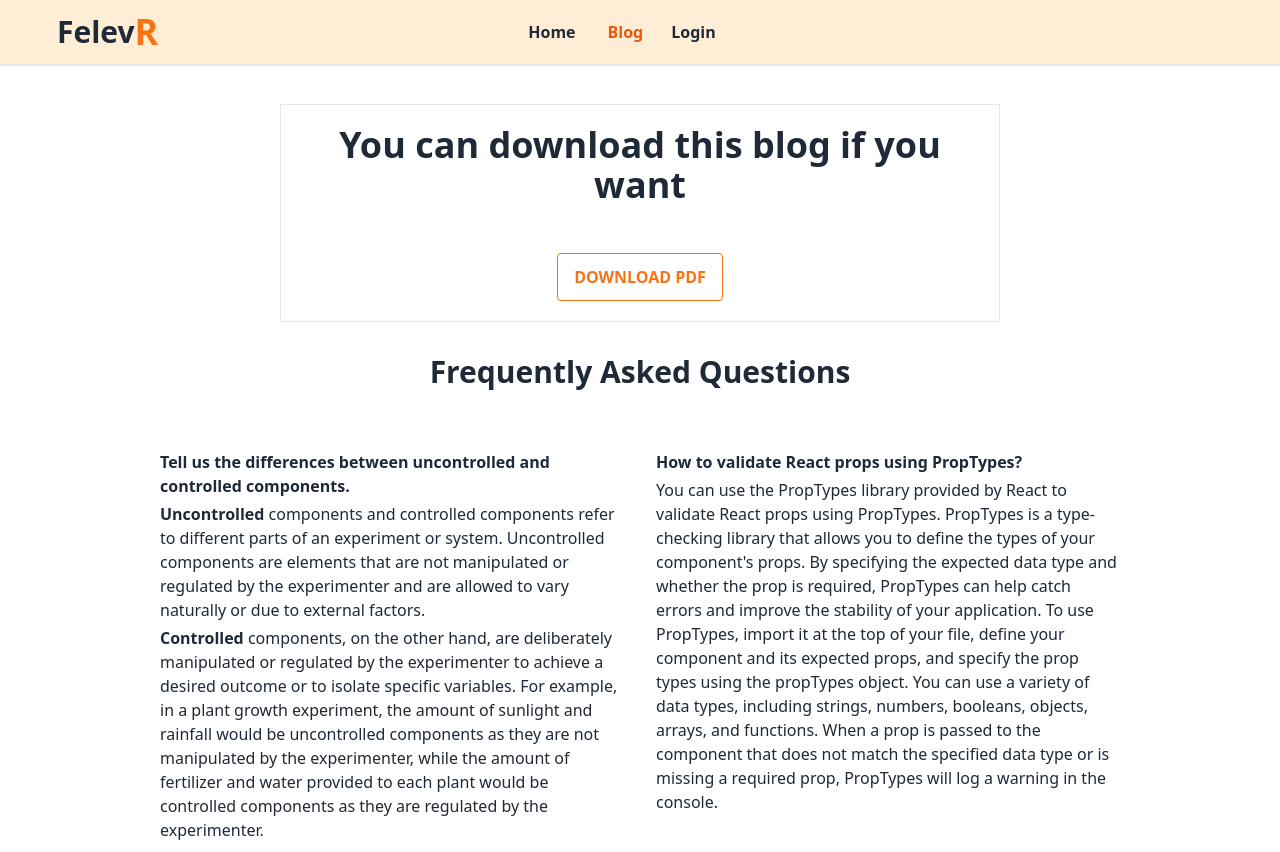
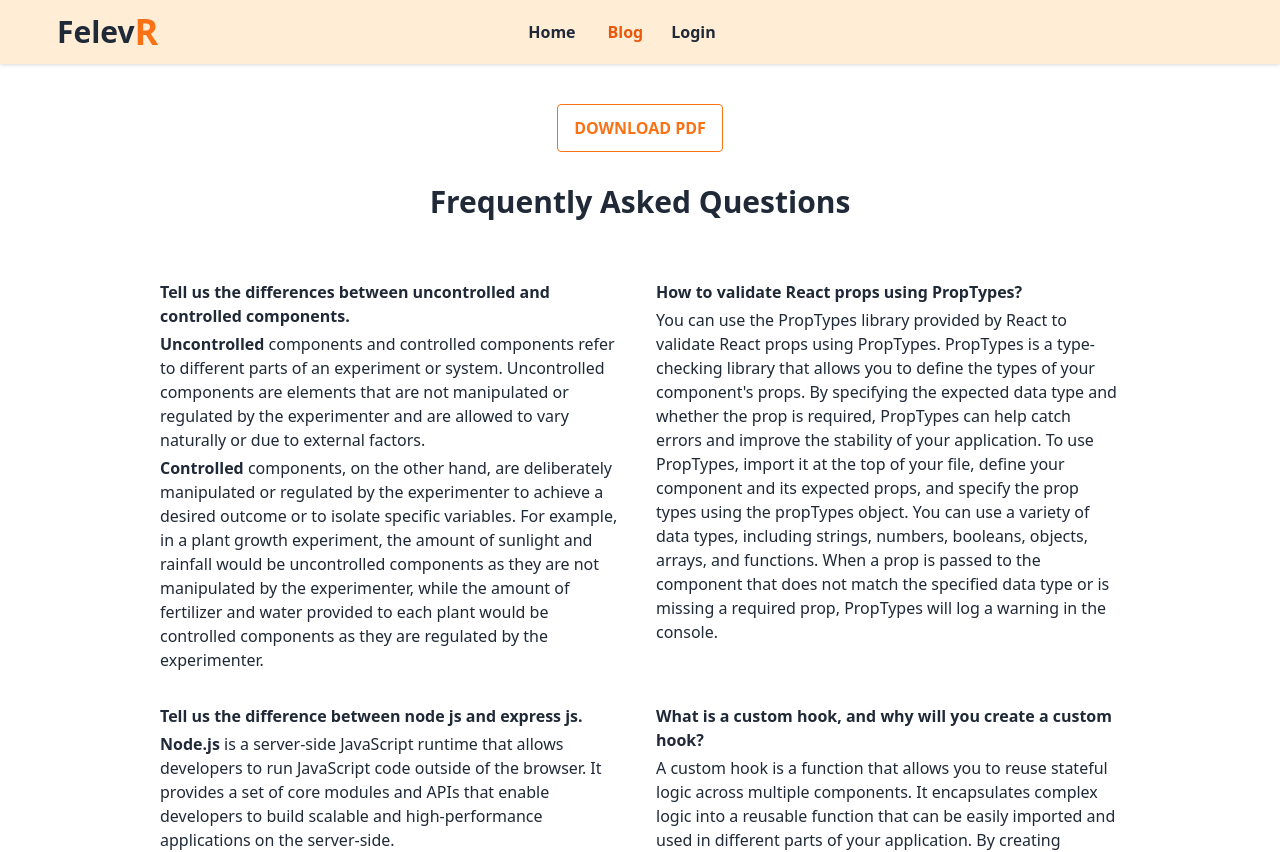
Before and after one commit to Deadless-Programmer/FelevR, a React (Vite) app: page /blog in a window 1280 px wide. Shown: the top 852 px of the page. Built offline with nearby package versions, Linux system fonts and the light colour scheme; no server answers.

Commit message:
some fix

```diff
--- a/src/components/Blog/Blog.jsx
+++ b/src/components/Blog/Blog.jsx
@@ -12,20 +12,17 @@ const Blog = () => {
 
   return (
     <div>
-      <div className="  mt-10 border p-5 w-[720px] mx-auto ">
-        <div className="text-center">
-          <h3 className="mb-12 text-3xl font-bold leading-none text-center sm:text-4xl">
-            You can download this blog if you want
-          </h3>
-          <button
+      {/* <div className="  mt-10 border p-5 w-[720px] mx-auto ">
+
+      </div> */}
+ <div className="text-center mt-10">
+ <button
             className=" hover:bg-orange-500  btn w-30 btn-outline text-orange-500  hover:text-white text-base font-semibold rounded "
             onClick={generatePDF}
           >
             Download PDF
           </button>
-        </div>
-      </div>
-
+ </div>
       <div id="pdf-element">
         <section className="dark:bg-gray-800 dark:text-gray-100">
           <div className="container flex flex-col justify-center p-4 mx-auto md:p-8">
```
